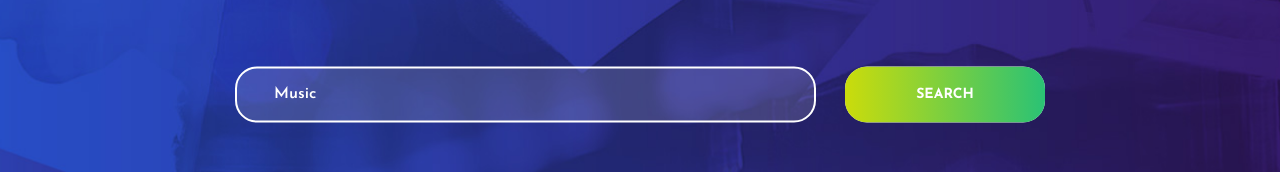
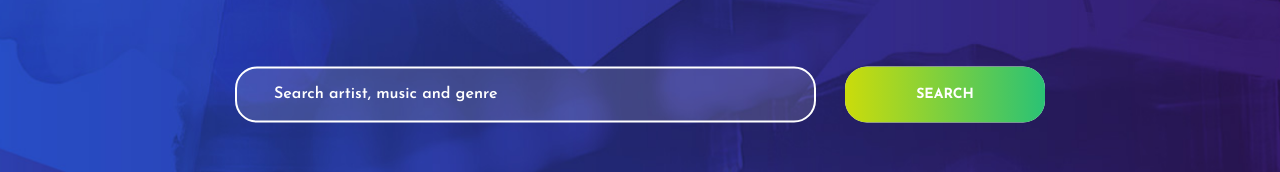
Before and after one commit to raissuror/SematikWeb-TrendMusic, a React (Create React App) app in the folder react-frontend/: page / in a window 1280 px wide. Shown: the part 467-639 px from the top of the page. Built offline with nearby package versions, Linux system fonts and the light colour scheme.

Commit message:
edit front end

```diff
--- a/react-frontend/src/App.js
+++ b/react-frontend/src/App.js
@@ -55,7 +55,7 @@ function App() {
                             <form action="#" className="music_form">
                               <div className="d-flex flex-md-row flex-column align-items-start justify-content-md-between justify-content-start">
                                 <div className="music_form_inputs d-flex flex-row align-items-start justify-content-between">
-                                  <input type="text" className="music_form_input" placeholder="Music" required="required" />
+                                  <input type="text" className="music_form_input" placeholder="Search artist, music and genre" required="required" />
                                 </div>
                                 <button className="music_form_button button"><span>Search</span></button>
                               </div>
```
